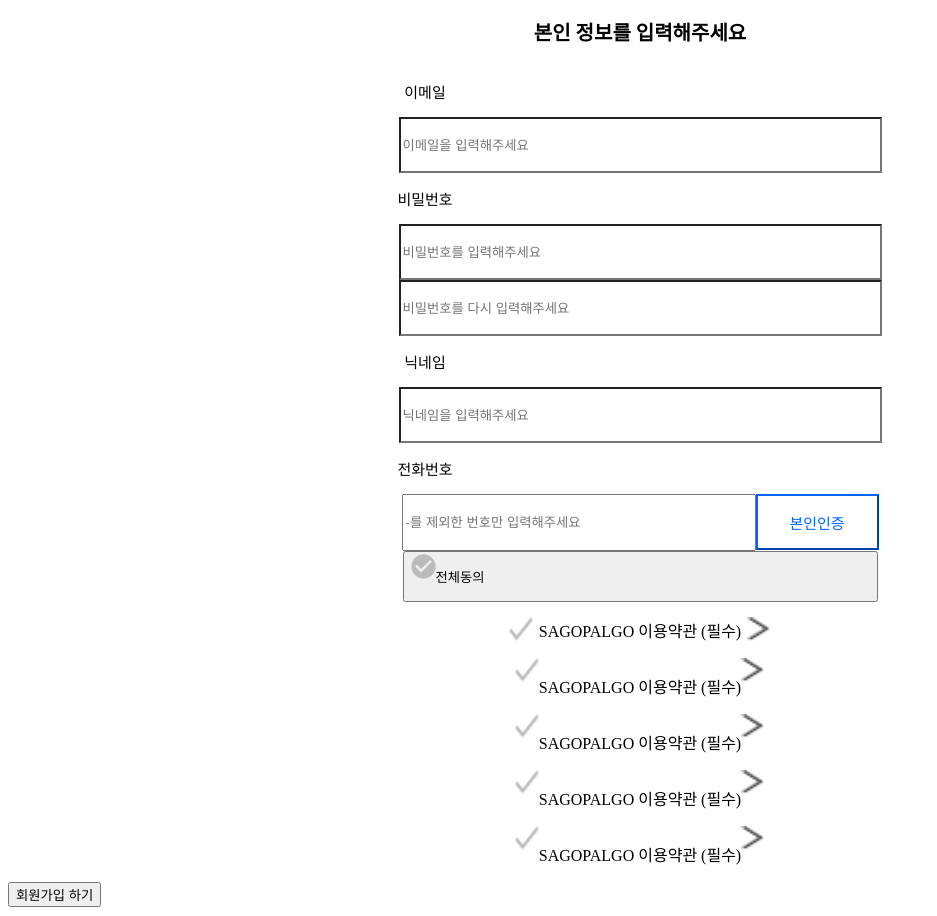
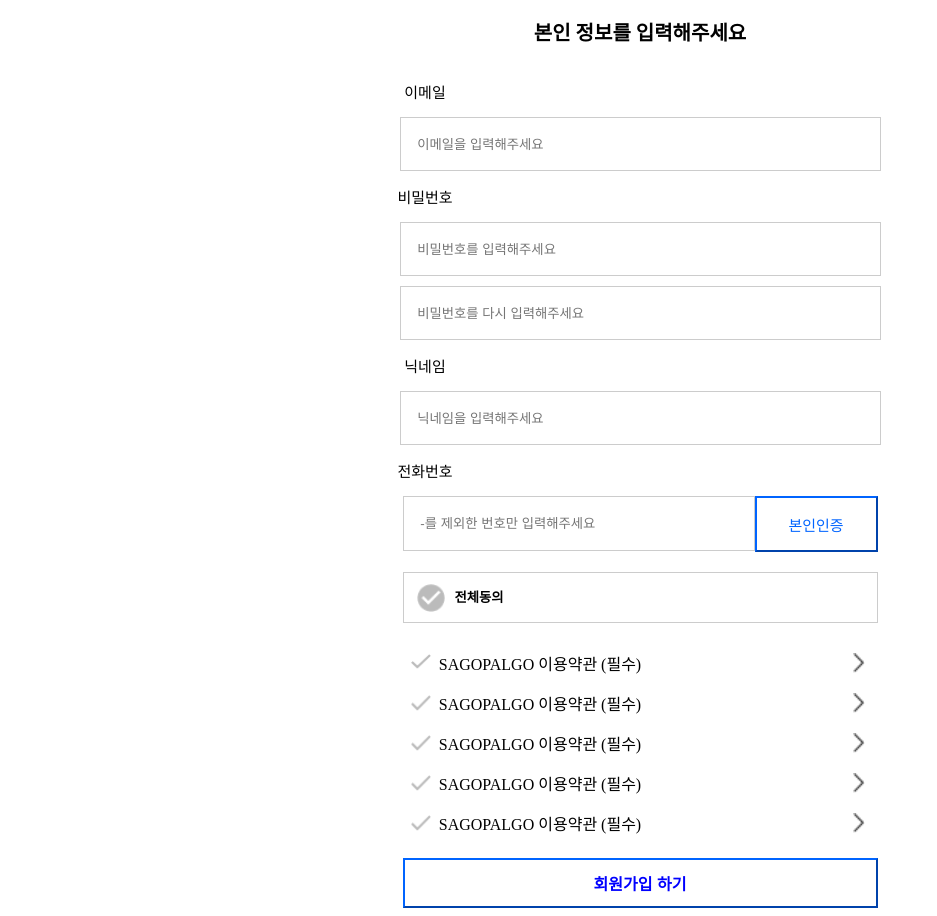
Before and after one commit to jsj08020/Sagopalgo_2025_Html, a plain HTML site: page register.html in a window 1280 px wide. Shown: the part 92-1008 px from the top of the page, without its empty margins (0-937 px from the left). Drawn offline with Linux system fonts and the light colour scheme.

Commit message:
third commit

```diff
--- a/css/register.css
+++ b/css/register.css
@@ -31,13 +31,15 @@
     width: 475px;
     height: 50px;
     background-color: white;
-
+    outline: none;
+    border: 1px solid #ccc;
+    box-shadow: none;
 }
 
 .info-details{
     padding-right: 430px;
     font-size: 15px;
-
+    font-weight: 500;
 }
 
 .phone{
@@ -49,6 +51,9 @@
 .phone input{
     width: 346px;
     height: 51px;
+    outline: none;
+    border: 1px solid #ccc;
+    box-shadow: none;
 }
 
 .phone button{
@@ -60,11 +65,19 @@
     background-color: white;
 }
 
+.phone button:hover{
+    color:white;
+    border-color: #0064ff;
+    background-color: #0064FF;
+    font-weight: bold;
+}
+
 .agree{
     display: flex;
     flex-direction: row;
     justify-content: center;
     align-items: center;
+    padding-top: 20px;
 }
 
 .agree button{
@@ -73,12 +86,29 @@
     justify-content: left;
     width: 475px;
     height: 51px;
+    background-color: white;
+    border: 1px solid #ccc;
+    box-shadow: none;
+}
+
+.agree img{
+    margin-top: 10px;
+    padding-right: 10px;
+    padding-left: 7px;
+    width: 28px;
+    height: 28px;
+}
+
+.agree p{
+    font-weight: 600;
+    padding-bottom: 10px;
 }
 
 .agree-detail{
     display: flex;
     flex-direction: column;
     justify-content: center;
+    padding-top: 20px;
 }
 
 .agree-detail .check{
@@ -92,8 +122,55 @@
     height: 24px;
 }
 
-.check button{
+.check {
+    display: flex;
+    align-items: center;
+    justify-content: space-between;
+    padding: 8px;
+    gap: 8px;
+  }
+
+.check p {
+    margin: 0;
+  }
+
+.check button {
+    background: none;
+    border: none;
+    padding: 0;
+  }
+
+.check img {
+    width: 20px;
+    height: 20px;
+    object-fit: contain;
+  }
+
+.arrow{
+    display: flex;
+    padding-left: 200px;
+}
+
+.register{
+    display: flex;
+    flex-direction: row;
+    justify-content: center;
+    padding-top: 15px;
+}
+
+.register button:hover{
+    color:white;
+    border-color: #0064ff;
+    background-color: #0064FF;
+    font-weight: bold;
+}
+
+.register button{
+    width: 475px;
+    height: 50px;
+    font-size: 16px;
+    color:blue;
+    border-color: #0064ff;
     background-color: white;
-    border: none;
-    outline: none;
+    font-weight: bold;
 }
--- a/register.html
+++ b/register.html
@@ -13,16 +13,17 @@
     <section class="body-top">
         <p class="info">본인 정보를 입력해주세요</p>
         <p class="info-details">이메일</p>
-        <input type="text" placeholder="이메일을 입력해주세요">
+        <input type="text" placeholder="    이메일을 입력해주세요">
         <p class="info-details">비밀번호</p>
-        <input type="text" placeholder="비밀번호를 입력해주세요">
-        <input type="text" placeholder="비밀번호를 다시 입력해주세요">
+        <input type="text" placeholder="    비밀번호를 입력해주세요">
+        <div style="padding:5px"></div>
+        <input type="text" placeholder="    비밀번호를 다시 입력해주세요">
         <p class="info-details">닉네임</p>
-        <input type="text" placeholder="닉네임을 입력해주세요">
+        <input type="text" placeholder="    닉네임을 입력해주세요">
         <p class="info-details">전화번호</p>
     </section>
     <section class="phone">
-        <input type="text" placeholder="-를 제외한 번호만 입력해주세요">
+        <input type="text" placeholder="    -를 제외한 번호만 입력해주세요">
         <button>본인인증</button>
     </section>
     <section class="agree">
@@ -32,30 +33,30 @@
         <div class="check">
             <button><img src="./images/동의2-회원가입.png"></button>
             <p>SAGOPALGO 이용약관 (필수)</p>
-            <button><img src="./images/Vector (14).png"></button>
+            <button><img class="arrow" src="./images/Vector (14).png"></button>
         </div>
         <div class="check">
             <img src="./images/동의2-회원가입.png">
             <p>SAGOPALGO 이용약관 (필수)</p>
-            <img src="./images/Vector (14).png">
+            <img class="arrow" src="./images/Vector (14).png">
         </div>
         <div class="check">
             <img src="./images/동의2-회원가입.png">
             <p>SAGOPALGO 이용약관 (필수)</p>
-            <img src="./images/Vector (14).png">
+            <img class="arrow" src="./images/Vector (14).png">
         </div>
         <div class="check">
             <img src="./images/동의2-회원가입.png">
             <p>SAGOPALGO 이용약관 (필수)</p>
-            <img src="./images/Vector (14).png">
+            <img class="arrow" src="./images/Vector (14).png">
         </div>
         <div class="check">
             <img src="./images/동의2-회원가입.png">
             <p>SAGOPALGO 이용약관 (필수)</p>
-            <img src="./images/Vector (14).png">
+            <img class="arrow" src="./images/Vector (14).png">
         </div>
     </section>
-    <section>
+    <section class="register">
         <a href="./login.html"><button>회원가입 하기</button></a>
     </section>
 
```
Also changed, not shown: css/footer.css (+29 -0 lines), css/login.css (+8 -0 lines), index.html (+1 -1 lines), mypage.html (+1 -1 lines).
